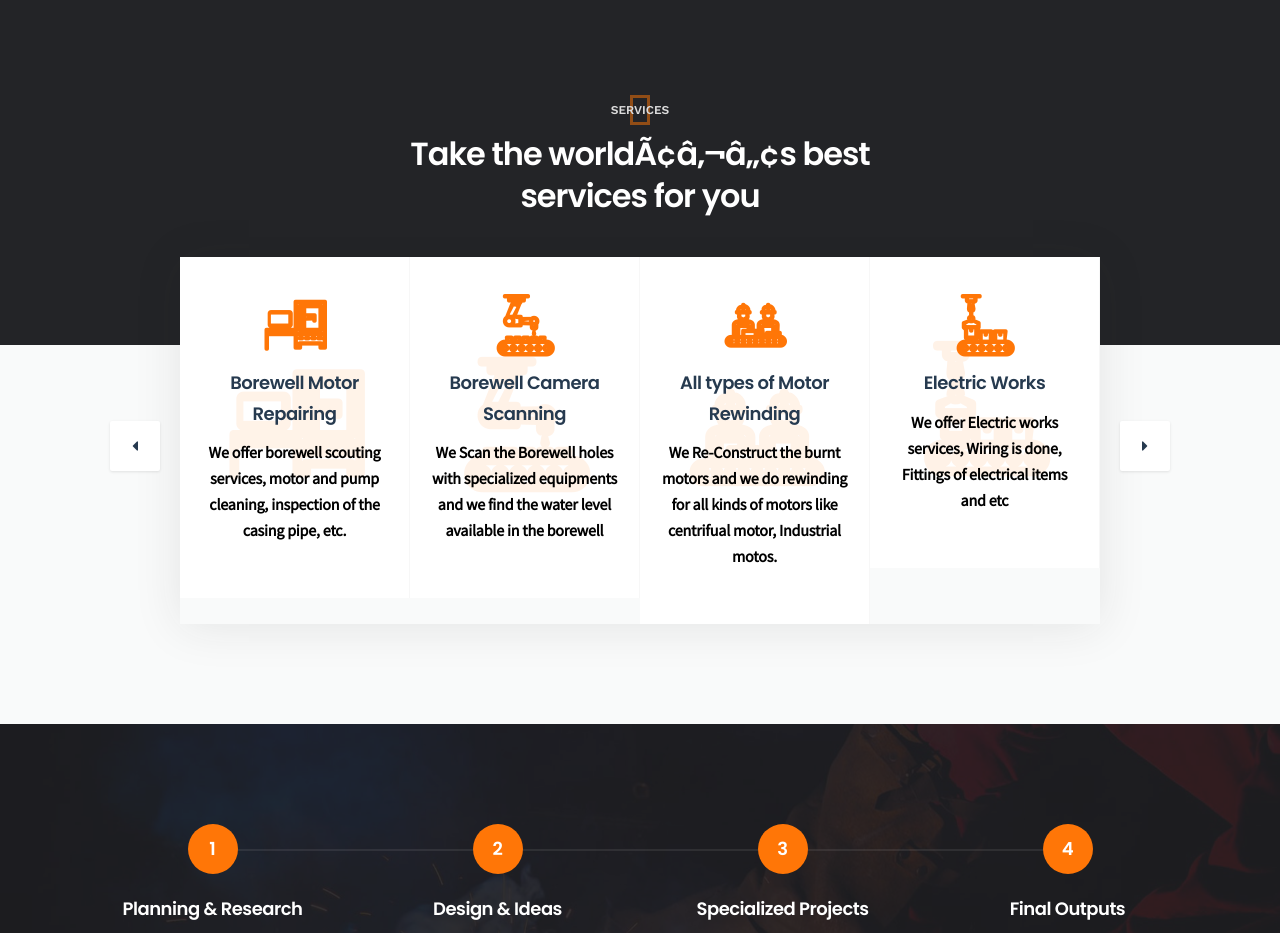
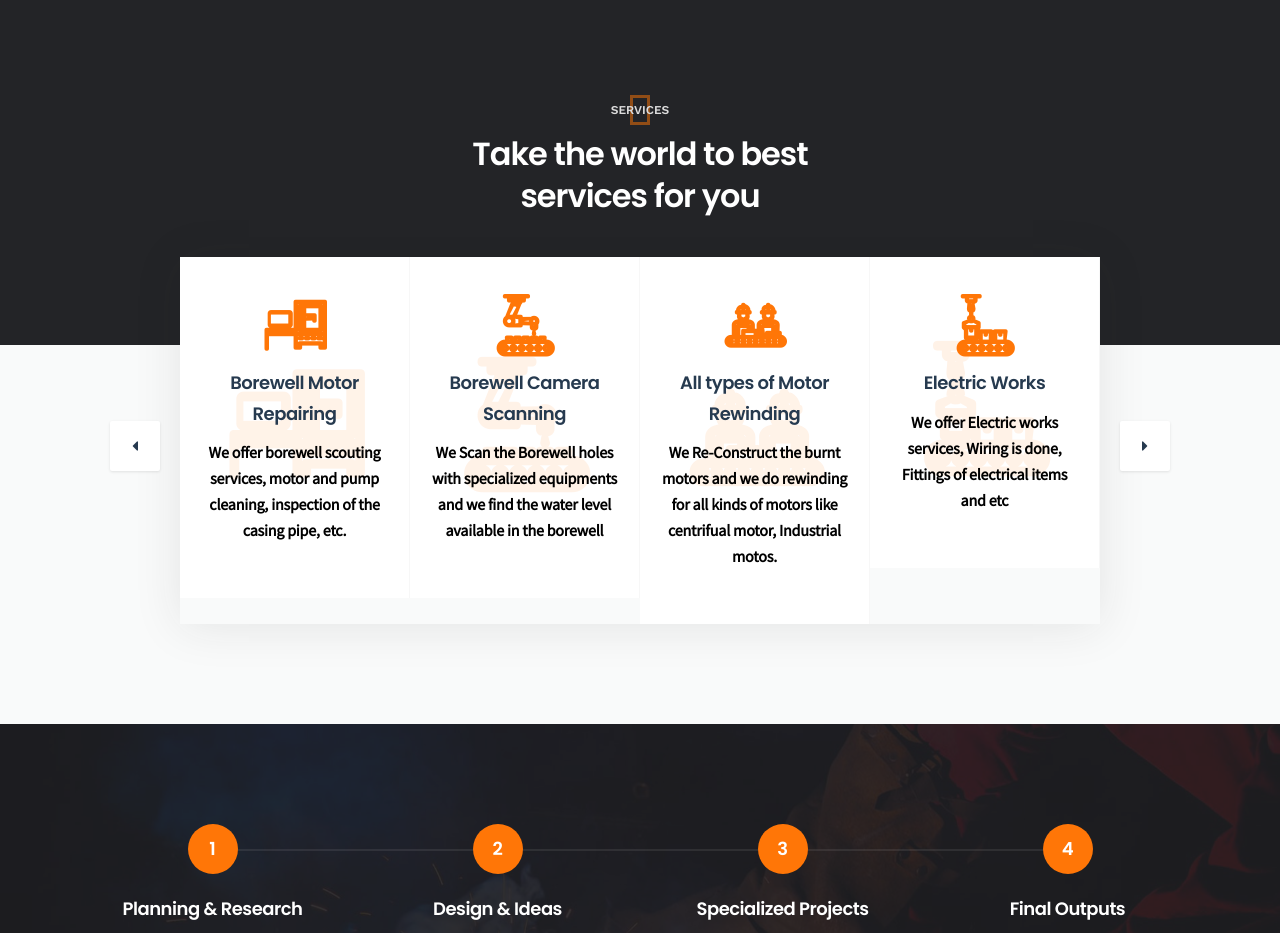
Before and after one commit to vi-ra/VinayaEngineering-Website, a plain HTML site: page index.html in a window 1280 px wide. Shown: the part 1300-2233 px from the top of the page. Drawn offline with nearby package versions, Linux system fonts and the light colour scheme.

Commit message:
Update index.html

```diff
--- a/index.html
+++ b/index.html
@@ -228,7 +228,7 @@
         <div class="dark-bg"></div>
         <div class="section-heading dark-background text-center mb-40 wow fadeInUp" data-wow-delay="100ms">
             <span>Services</span>
-            <h2>Take the worldÃ¢â‚¬â„¢s best <br> services for you</h2>
+            <h2>Take the world to best <br> services for you</h2>
         </div>
         <div class="container">
             <div class="row">
```
